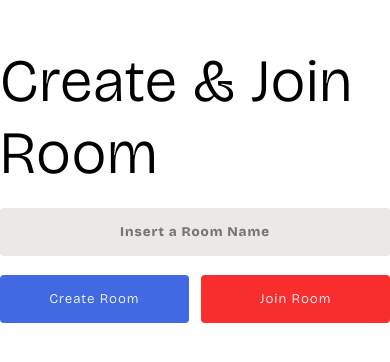
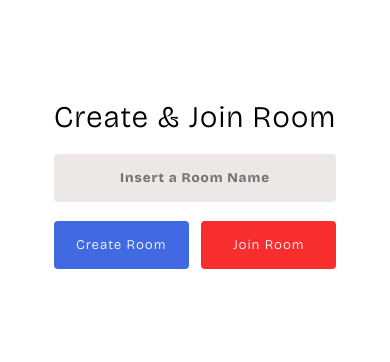
Before and after one commit to Akinleyejoshua/webRTC-Nextjs, a Next.js app: page / in a window 390 px wide. Shown: the part 238-600 px from the top of the page. Built offline with nearby package versions, Linux system fonts and the light colour scheme.

Commit message:
Update globals.css

```diff
--- a/app/globals.css
+++ b/app/globals.css
@@ -187,3 +187,18 @@ button:hover, .icon:hover{
     opacity: .8;
   }
 }
+
+
+@media screen and (max-width: 740px) {
+  .room video{
+    width: 100%;
+  }
+
+  .room .center{
+    margin: 0;
+  }
+
+  .home h1{
+    font-size: 30px;
+  }
+}
```
